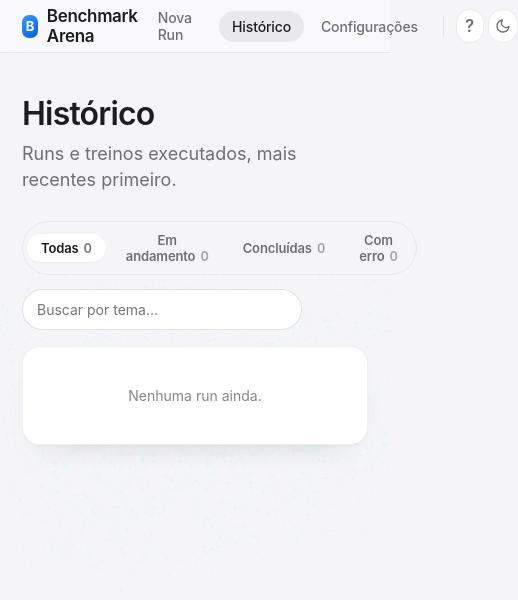
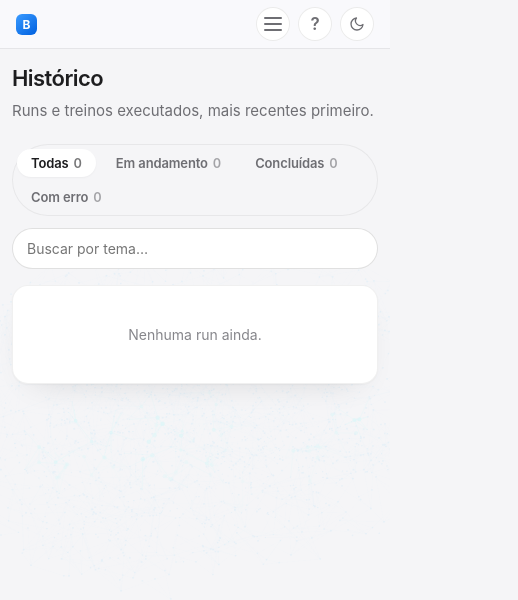
Before and after one commit to frederico-kluser/ai-benchmark, a React (Vite) app in the folder web/: page /runs in a window 390 px wide. Shown: the top 600 px of the page, 518 px wide, since content can reach past the window. Built offline with nearby package versions, Linux system fonts and the light colour scheme.

Commit message:
fix(web): responsividade mobile e menu hamburguer

```diff
--- a/web/src/main.tsx
+++ b/web/src/main.tsx
@@ -31,10 +31,21 @@ function MoonIcon() {
   );
 }
 
+function MenuIcon({ open }: { open: boolean }) {
+  return (
+    <svg width="18" height="14" viewBox="0 0 18 14" fill="none" stroke="currentColor" strokeWidth="2" strokeLinecap="round" strokeLinejoin="round">
+      <line x1="1" y1={open ? '12' : '1'} x2="17" y2={open ? '2' : '1'} />
+      <line x1="1" y1="7" x2="17" y2="7" />
+      <line x1="1" y1={open ? '2' : '13'} x2="17" y2={open ? '12' : '13'} />
+    </svg>
+  );
+}
+
 function Layout({ children }: { children: React.ReactNode }) {
   const navigate = useNavigate();
   const [theme, setTheme] = useState<Theme>(getStoredTheme);
   const [help, setHelp] = useState<HelpTutorial | null>(null);
+  const [menuOpen, setMenuOpen] = useState(false);
   const processing = useProcessingState();
 
   useEffect(() => {
@@ -62,10 +73,31 @@ function Layout({ children }: { children: React.ReactNode }) {
                   Benchmark Arena
                 </div>
                 <div className="nav-actions">
-                  <NavLink to="/new" className="nav-link">Nova Run</NavLink>
-                  <NavLink to="/runs" className="nav-link">Histórico</NavLink>
-                  <NavLink to="/settings" className="nav-link">Configurações</NavLink>
-                  <span className="nav-divider" />
+                  <div className="nav-menu">
+                    <button
+                      type="button"
+                      className="icon-btn nav-menu-btn"
+                      onClick={() => setMenuOpen((v) => !v)}
+                      aria-label={menuOpen ? 'Fechar menu' : 'Abrir menu'}
+                      aria-expanded={menuOpen}
+                    >
+                      <MenuIcon open={menuOpen} />
+                    </button>
+                    {menuOpen && (
+                      <>
+                        <div className="nav-menu-overlay" onClick={() => setMenuOpen(false)} aria-hidden />
+                        <div className="nav-menu-pop">
+                          <NavLink to="/new" className="nav-link" onClick={() => setMenuOpen(false)}>Nova Run</NavLink>
+                          <NavLink to="/runs" className="nav-link" onClick={() => setMenuOpen(false)}>Histórico</NavLink>
+                          <NavLink to="/settings" className="nav-link" onClick={() => setMenuOpen(false)}>Configurações</NavLink>
+                        </div>
+                      </>
+                    )}
+                  </div>
+                  <NavLink to="/new" className="nav-link nav-link-desktop">Nova Run</NavLink>
+                  <NavLink to="/runs" className="nav-link nav-link-desktop">Histórico</NavLink>
+                  <NavLink to="/settings" className="nav-link nav-link-desktop">Configurações</NavLink>
+                  <span className="nav-divider nav-link-desktop" />
                   <button
                     className="icon-btn"
                     onClick={() => setHelp('compare')}
--- a/web/src/styles.css
+++ b/web/src/styles.css
@@ -89,6 +89,21 @@ code, .mono { font-family: ui-monospace, 'SF Mono', Menlo, monospace; }
   display: flex; align-items: center; justify-content: center; color: #fff; font-size: 13px; font-weight: 700;
 }
 .nav-actions { display: flex; align-items: center; gap: 4px; }
+.nav-menu { display: none; position: relative; z-index: 61; }
+.nav-menu-btn { color: var(--text-2); position: relative; z-index: 62; }
+.nav-menu-pop {
+  position: absolute; top: calc(100% + 8px); right: 0; z-index: 60;
+  background: var(--card); border: 1px solid var(--card-border); border-radius: 14px;
+  box-shadow: var(--shadow-pop); padding: 6px; min-width: 160px;
+  display: flex; flex-direction: column; gap: 2px; animation: bmpop .2s ease both;
+}
+.nav-menu-pop .nav-link { display: block; width: 100%; text-align: left; border-radius: 10px; }
+.nav-menu-overlay {
+  position: fixed; inset: 0; z-index: 55;
+  background: rgba(0, 0, 0, 0.12);
+  -webkit-backdrop-filter: blur(2px); backdrop-filter: blur(2px);
+  animation: bmfade .2s ease both;
+}
 .nav-link {
   appearance: none; border: none; cursor: pointer; background: transparent;
   color: var(--text-2); font-size: 14px; font-weight: 500; padding: 7px 13px; border-radius: 980px;
@@ -177,7 +192,7 @@ code, .mono { font-family: ui-monospace, 'SF Mono', Menlo, monospace; }
 .banner-neutral { background: var(--subtle); border: 1px solid var(--line2); color: var(--text-2); }
 
 /* ---------------------------------------------------------------- tabs */
-.tabs { display: inline-flex; gap: 4px; background: var(--subtle); border: 1px solid var(--card-border); border-radius: 980px; padding: 4px; }
+.tabs { display: inline-flex; flex-wrap: wrap; gap: 4px; background: var(--subtle); border: 1px solid var(--card-border); border-radius: 980px; padding: 4px; }
 .tab {
   appearance: none; border: none; cursor: pointer; background: transparent; color: var(--text-2);
   font-size: 14px; font-weight: 600; padding: 7px 18px; border-radius: 980px; font-family: inherit; letter-spacing: -0.01em;
@@ -877,3 +892,165 @@ code, .mono { font-family: ui-monospace, 'SF Mono', Menlo, monospace; }
 
 /* Garante que nav/main fiquem acima do background */
 .nav, .main { position: relative; z-index: 1; }
+
+/* ========================================================================
+   Mobile refinements
+   ======================================================================== */
+
+@media (max-width: 760px) {
+  /* shell */
+  .main { padding: 24px 16px 90px; }
+  .nav-inner { height: 48px; padding: 0 16px; }
+  .brand { font-size: 15px; }
+  .brand-badge { width: 21px; height: 21px; border-radius: 6px; font-size: 12px; }
+
+  /* type */
+  .page-title { font-size: 28px; }
+  .page-sub { font-size: 16px; margin-bottom: 22px; }
+
+  /* cards */
+  .card { padding: 18px; border-radius: 16px; }
+
+  /* nav mobile: esconde links desktop; eles vivem no menu hamburguer */
+  .nav-menu { display: block; }
+  .nav-link-desktop,
+  .nav-divider.nav-link-desktop { display: none; }
+  .nav-actions { gap: 8px; }
+
+  /* new run */
+  .newrun-grid { gap: 16px; }
+  .field-card { padding: 18px; }
+  .steppers-card { padding: 18px; }
+  .mode-card-grid { grid-template-columns: 1fr; }
+  .mode-card { padding: 16px; }
+  .pipeline { gap: 10px; }
+  .pipeline-step { min-width: 0; flex: 1 1 100%; }
+  .pipeline-arrow { transform: rotate(90deg); }
+  .steppers-grid { grid-template-columns: 1fr; }
+  .selector-card { padding: 18px; }
+  .selector-pop { max-height: 240px; }
+  .review-grid { gap: 14px; }
+
+  /* history */
+  .hist-toolbar { gap: 12px; }
+  .filter-pills { flex-wrap: wrap; }
+  .search-input { max-width: none; width: 100%; }
+  .table-card { border-radius: 16px; }
+  .runs-row { padding: 14px 16px; }
+  .runs-row .r-id { font-size: 12px; }
+  .runs-row .r-theme { font-size: 13px; }
+  .runs-row .r-date { font-size: 12px; }
+
+  /* run view */
+  .run-header { padding: 20px; gap: 20px; }
+  .run-title { font-size: 23px; }
+  .run-theme { font-size: 14px; }
+  .run-stats { gap: 16px; }
+  .run-tabs-bar { top: 48px; padding: 6px 0 12px; }
+
+  /* scoreboard */
+  .score-card { border-radius: 16px; }
+  .score-row { padding: 12px 16px; grid-template-columns: 40px minmax(0, 1fr) 56px 100px; gap: 8px; }
+  .score-row .score-num,
+  .score-row .score-accept { display: none; }
+  .place-badge { min-width: 30px; height: 22px; padding: 0 6px; font-size: 11px; }
+  .score-model { font-size: 12px; }
+  .score-points { font-size: 15px; }
+  .score-foot { padding: 12px 16px; }
+
+  /* heatmap */
+  .heat-card { padding: 16px; border-radius: 16px; }
+  .heat-spacer { width: 120px; }
+  .heat-label { width: 120px; font-size: 12px; padding-right: 10px; }
+  .heat-col { width: 36px; }
+  .heat-cell-wrap { width: 36px; }
+  .heat-cell { width: 28px; height: 28px; border-radius: 8px; font-size: 12px; }
+
+  /* stages */
+  .stage-head { padding: 16px 18px; gap: 12px; }
+  .stage-body { padding: 2px 18px 18px; }
+  .stage-block { margin-top: 16px; }
+  .answer-card { padding: 12px 14px; }
+
+  /* training */
+  .variants-card { padding: 16px 18px; }
+  .trend-chart { height: 140px; gap: 10px; }
+  .trend-col { flex: 0 0 44px; }
+  .trend-bar { width: 28px; }
+  .medal-row { padding: 10px 16px; grid-template-columns: 44px minmax(0, 1fr) 44px 44px 44px 60px; gap: 8px; }
+  .medal-head { padding: 10px 16px; }
+  .medal-model { font-size: 13px; }
+  .medal-count { font-size: 14px; }
+
+  /* modal */
+  .modal-overlay { padding: 16px; align-items: flex-end; }
+  .modal { max-width: 100%; border-radius: 20px 20px 0 0; padding: 24px 20px 18px; }
+  .modal-title { font-size: 21px; }
+  .modal-body { font-size: 14px; margin-bottom: 18px; }
+  .modal-close { top: 14px; right: 14px; }
+
+  /* settings */
+  .settings-card { padding: 20px; }
+}
+
+@media (max-width: 560px) {
+  .main { padding: 18px 12px 80px; }
+  .page-title { font-size: 24px; }
+  .page-sub { font-size: 15px; }
+
+  /* history card layout */
+  .runs-row { grid-template-columns: 1fr; gap: 6px 0; }
+  .runs-row .r-id,
+  .runs-row .r-date,
+  .runs-row .r-mode { display: inline; }
+  .runs-row .r-theme { order: -1; grid-column: 1 / -1; white-space: normal; }
+  .runs-row > div { display: flex; align-items: center; gap: 8px; flex-wrap: wrap; }
+
+  /* run header stack */
+  .run-header { flex-direction: column; align-items: stretch; }
+  .run-stats { justify-content: flex-start; }
+  .run-title-row { gap: 8px; }
+  .export-row { justify-content: flex-start; }
+
+  /* scoreboard: so colocacao + nome + pontos */
+  .score-row { grid-template-columns: 36px minmax(0, 1fr) auto; }
+  .score-row .score-num,
+  .score-row .score-accept { display: none; }
+
+  /* heatmap ainda menor */
+  .heat-spacer { width: 90px; }
+  .heat-label { width: 90px; font-size: 11px; }
+  .heat-col { width: 32px; }
+  .heat-cell-wrap { width: 32px; }
+  .heat-cell { width: 24px; height: 24px; font-size: 11px; }
+
+  /* wizard */
+  .wizard-title { font-size: 20px; }
+  .wizard-lead { font-size: 14px; }
+  .wizard-step-line { width: 10px; }
+
+  /* proposito */
+  .proposito-grid { grid-template-columns: 1fr; }
+
+  /* technique list */
+  .technique-list { grid-template-columns: 1fr; }
+
+  /* tabs */
+  .tab { padding: 6px 12px; font-size: 13px; }
+
+  /* stage carrossel */
+  .stage-carousel-nav { gap: 8px; }
+  .carousel-btn { padding: 5px 10px; }
+}
+
+@media (max-width: 420px) {
+  .page-title { font-size: 22px; }
+  .brand { font-size: 0; }
+  .brand-badge { margin-right: 0; }
+  .btn-primary { width: 100%; }
+  .wizard-nav { flex-direction: column-reverse; align-items: stretch; }
+  .wizard-nav .btn-secondary,
+  .wizard-nav .btn-primary { width: 100%; justify-content: center; }
+  .run-title { font-size: 20px; }
+  .run-stats { flex-direction: column; align-items: flex-start; gap: 12px; }
+}
```
Also changed, not shown: 1 other file (tests, documents, lock files or other folders).
